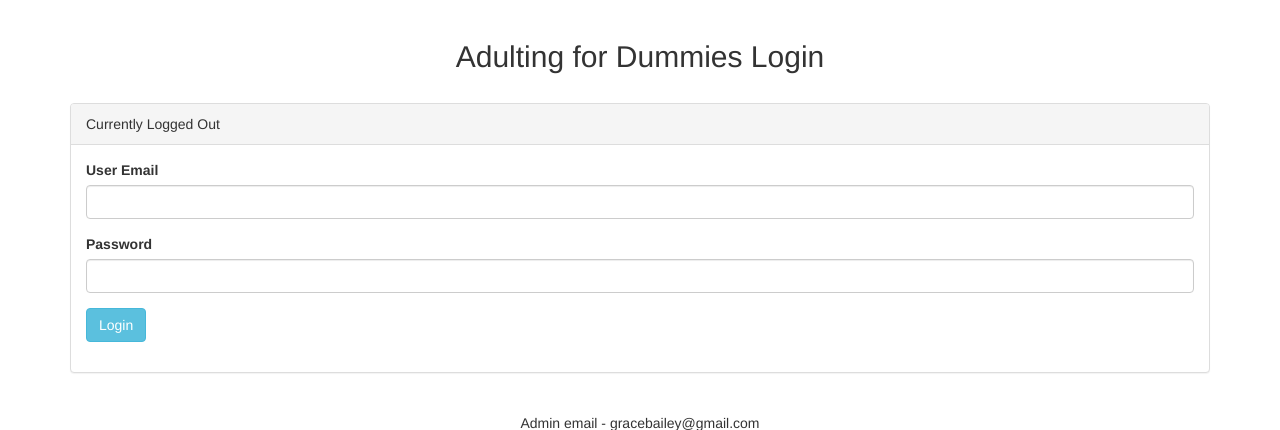
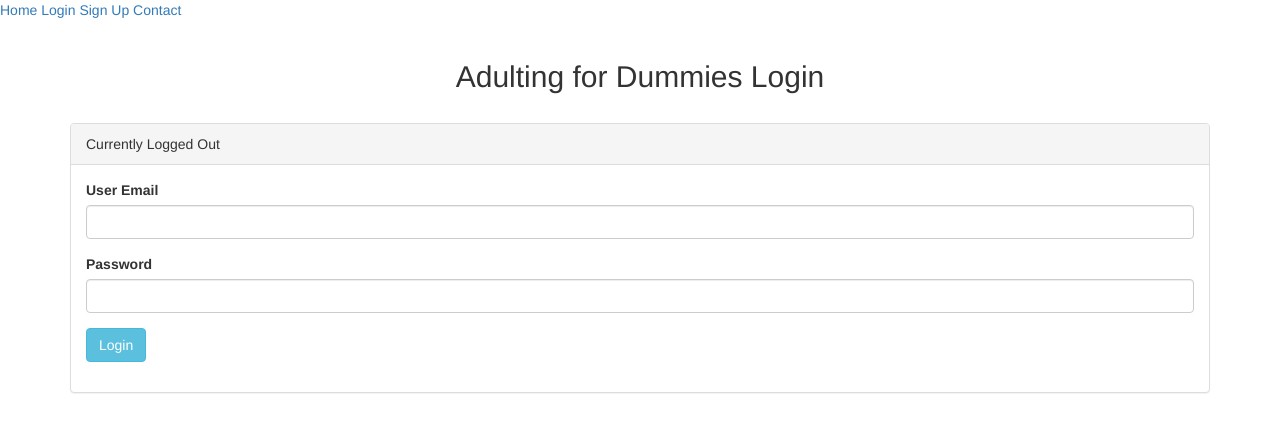
Before and after one commit to baileyga/project2, a PHP site: page /php/login.php in a window 1280 px wide. Shown: the top 430 px of the page. Run offline with PHP 8.4, Linux system fonts and the light colour scheme; some libraries are stand-ins or nearby versions.

Commit message:
menu for login page

```diff
--- a/php/login.php
+++ b/php/login.php
@@ -64,6 +64,13 @@ if(isset($_POST["login"]))
   <script src="https://maxcdn.bootstrapcdn.com/bootstrap/3.3.7/js/bootstrap.min.js"></script>
  </head>
     <body>
+    <div id="navbar">
+        <a href="index.html">Home</a>
+        <a href="php/index.php">Login</a>
+        <a id='logOut' href="#logOut">Sign Up</a>
+        <script src='JS/signInOut.js'></script>
+        <a href="contact.html">Contact</a>
+      </div>
     <br />
     <div class="container">
     <h2 align="center">Adulting for Dummies Login</h2>
```
